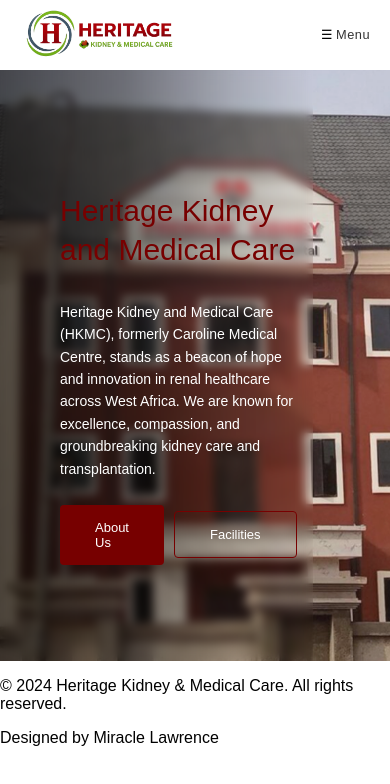
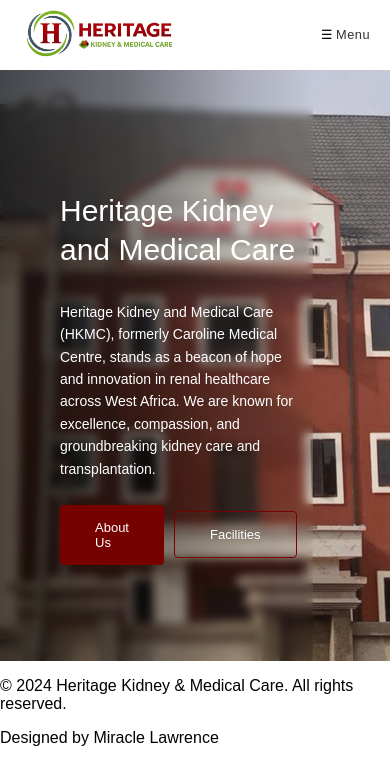
Before and after one commit to Miracle-Lawrence/heritagekidneycare, a plain HTML site: page index.html in a window 390 px wide. Drawn offline with Linux system fonts and the light colour scheme.

Commit message:
H1 color changed

```diff
--- a/styles/base.css
+++ b/styles/base.css
@@ -706,7 +706,7 @@ body {
     line-height: 1.3;
     margin-bottom: 18px;
     font-weight: 300;
-    color: var(--color-dark-red);
+    color: white;
   }
 
   .hero-content p {
```
